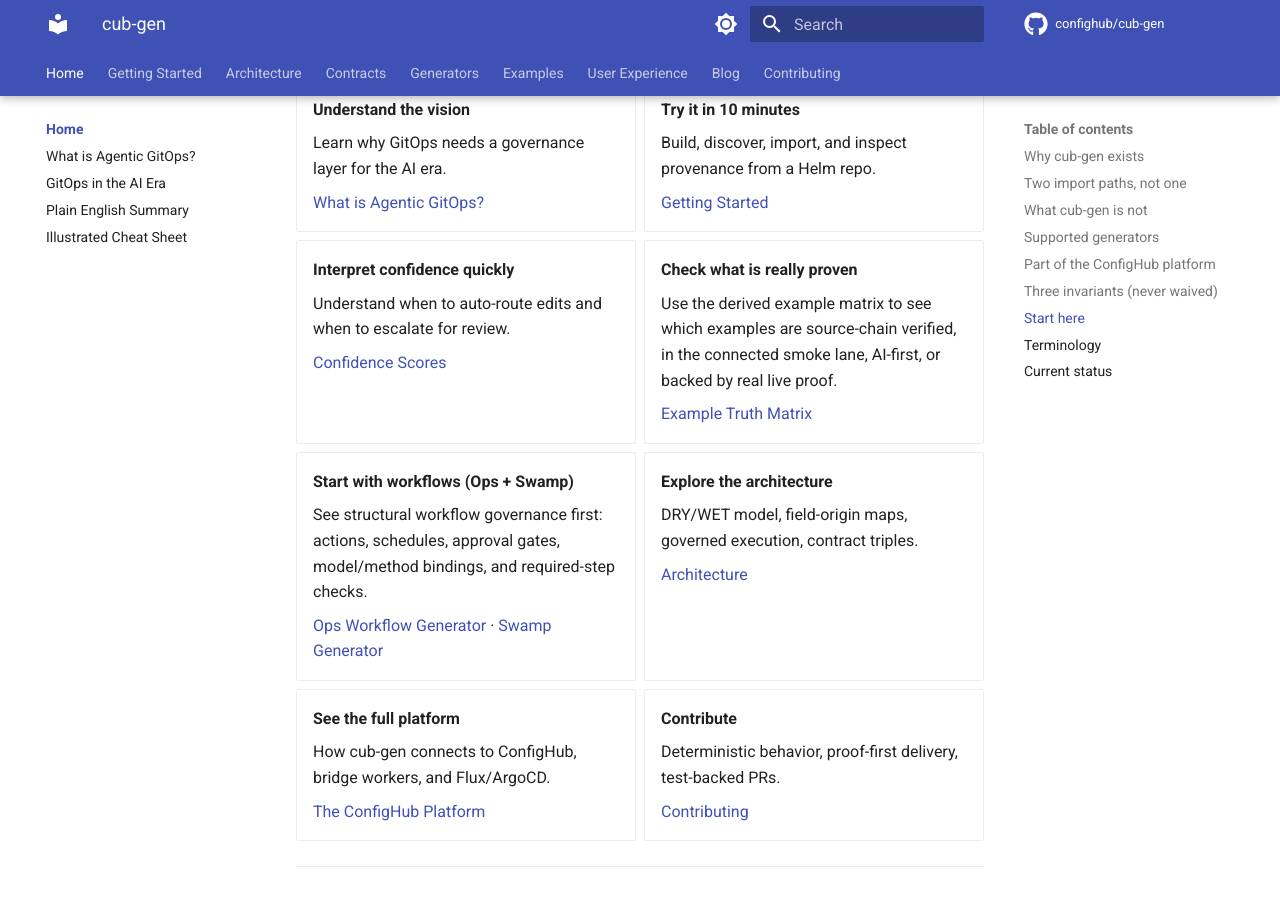
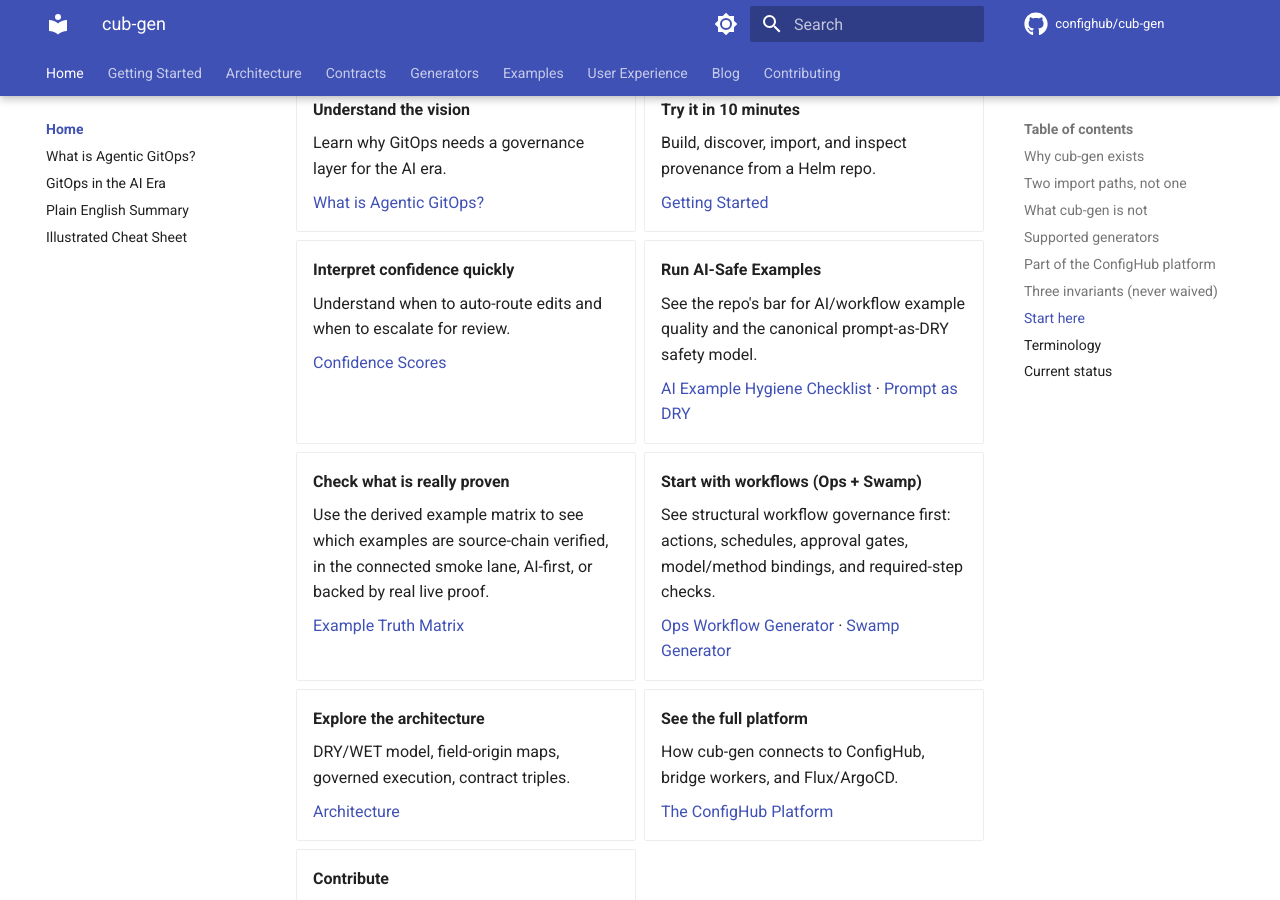
Before and after one commit to confighub/cub-gen, an MkDocs documentation site: the page built from docs/index.md, in a window 1280 px wide and 900 px high, scrolled down 3441 px. Built offline with MkDocs 1.6.1 and Material for MkDocs 9.7.7, drawn with Linux system fonts in a browser that asks for light colours; comment, search, counter and statistics services are not loaded.

Commit message:
docs: align ai example hygiene surfaces

```diff
--- a/docs/index.md
+++ b/docs/index.md
@@ -130,6 +130,13 @@ Teams can start with cub-gen locally today and connect to ConfigHub when they ne
 
     [Confidence Scores](workflows/confidence-scores.md)
 
+-   **Run AI-Safe Examples**
+
+    See the repo's bar for AI/workflow example quality and the canonical
+    prompt-as-DRY safety model.
+
+    [AI Example Hygiene Checklist](workflows/ai-example-hygiene-checklist.md) · [Prompt as DRY](workflows/prompt-as-dry.md)
+
 -   **Check what is really proven**
 
     Use the derived example matrix to see which examples are source-chain verified, in the connected smoke lane, AI-first, or backed by real live proof.
```
Also changed, not shown: README.md (+6 -2 lines), docs/releases/v0.2-preview.2-plan.md (+1 -1 lines), docs/releases/v0.2-preview.2-ship-checklist.md (+1 -1 lines), examples/README.md (+3 -1 lines), examples/ai-ops-paas/README.md (+7 -0 lines), examples/c3agent/README.md (+7 -0 lines), examples/confighub-actions/README.md (+7 -0 lines), examples/demo/README.md (+1 -1 lines).
